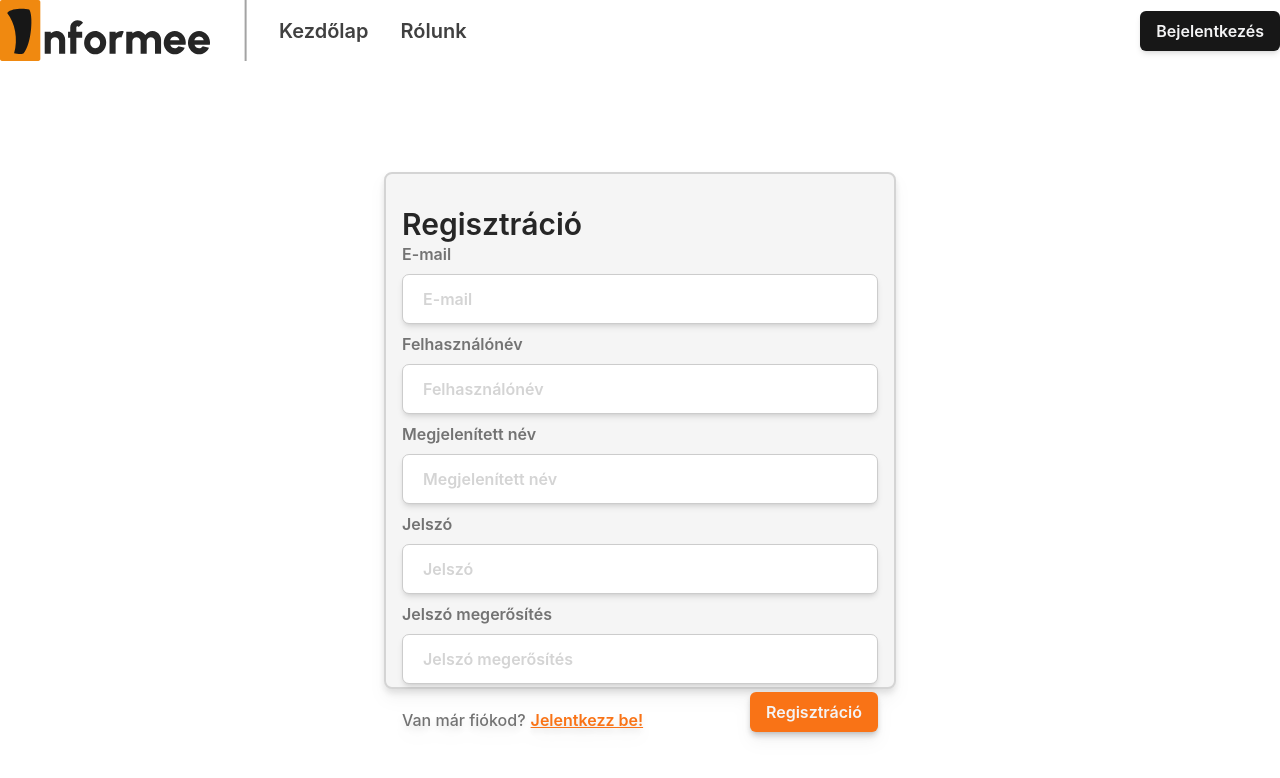
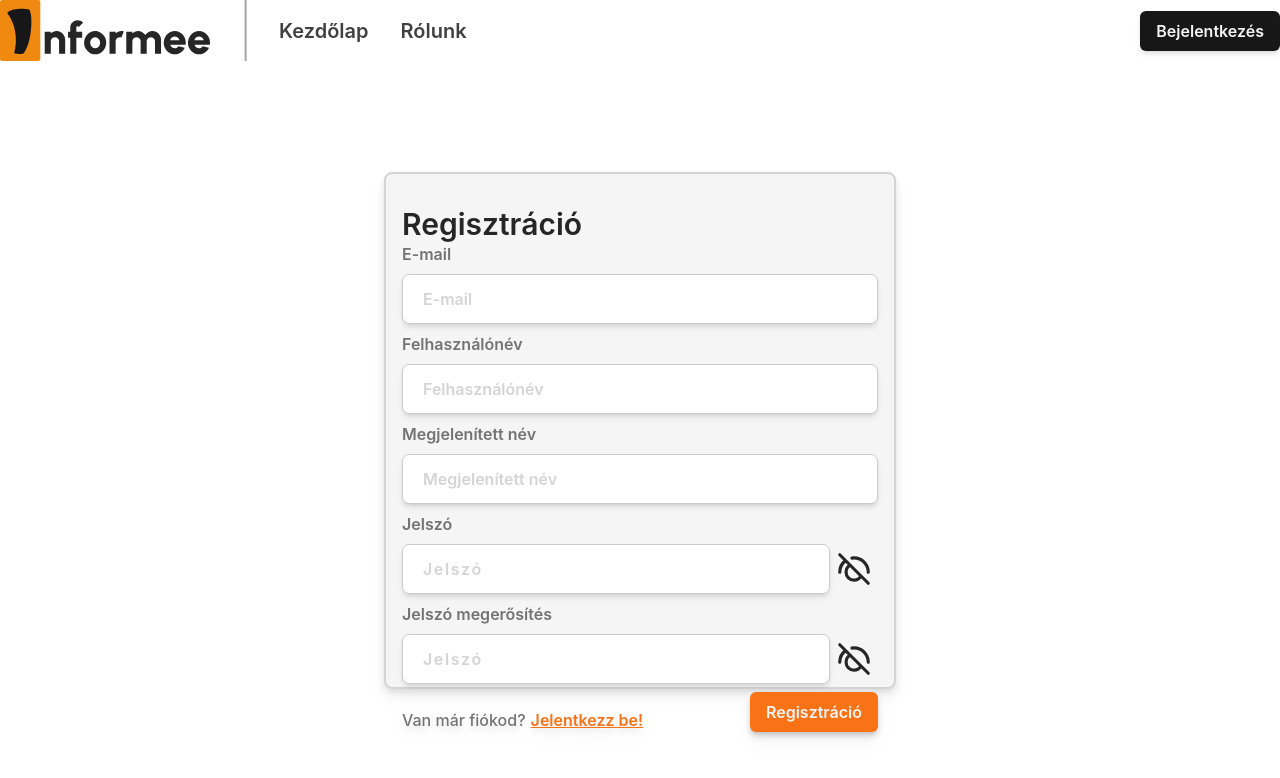
Before and after one commit to WR0NGTH3HU4/Informee, a Vue app: page /Registration in a window 1280 px wide. Shown: the top 778 px of the page. Built offline with nearby package versions, Linux system fonts and the light colour scheme; what tailwindcss-animated would draw is missing.

Commit message:
passwd, passwdconfirm hide/show design+logic

```diff
--- a/src/views/Login.vue
+++ b/src/views/Login.vue
@@ -38,8 +38,8 @@
             </div>
             <div class="InputContainer">
                 <h3 class="inputName">Jelszó</h3>
-                <div class="passwd">
-                    <Input :type="passShown ? 'text' : 'password'" id="passwd" placeholder="Jelszó" v-model="Passwd"/>
+                <div class="passwdCon">
+                    <Input :type="passShown ? 'text' : 'password'" id="passwdinput" placeholder="Jelszó" v-model="Passwd"/>
                     <div v-if="passShown" class="PasswdSVG">
                         <passwdShown @click.prevent="onShown" class="show"/>
                     </div>
@@ -84,7 +84,7 @@
     .inputName{
         @apply text-neutral-500
     }
-    .passwd{
+    .passwdCon{
         @apply flex flex-row justify-between content-center items-center w-full
     }
     .show{
@@ -96,7 +96,7 @@
     #email{
         width: 100%;
     }
-    #passwd{
+    #passwdinput{
         @apply tracking-widest;
         width: 90%;
     }
--- a/src/views/Registration.vue
+++ b/src/views/Registration.vue
@@ -2,36 +2,73 @@
     import { RouterLink, RouterView } from 'vue-router'
     import {ref} from 'vue'
     import Button from '../components/Button.vue'
+    import Input from '@/components/Input.vue';
+    import passwdShown from '@/components/passwdShown.vue';
+    import passwdHidden from '@/components/passwdHidden.vue';
+    import { onMounted } from 'vue';
 
-    import Input from '@/components/Input.vue';
+
+    let passShown = ref<boolean>(false);
+    let passConfShown = ref<boolean>(false);
+    const onPasswdShown = () =>{
+
+        passShown.value =!passShown.value
+
+    }
+
+
+    const onPasswdConfShown = () =>{
+        passConfShown.value =! passConfShown.value
+    }
+    onMounted(()=>{
+        passShown.value = false
+        passConfShown.value = false
+    })
 </script>
 <template>
-    <!--     <div class="container w-full flex flex-col justify-center items-center"> -->
-        <div class=" flex flex-column justify-center content-center items-center h-screen">
-            <div class="loginWindow rounded-lg border-2 border-neutral-300 bg-neutral-100 drop-shadow-lg flex flex-col justify-between items-center content-center">
 
-            <div class="TitleContainer w-full flex justify-start">
-                <h1 class="text-neutral-800 text-3xl" id="Title">Regisztráció</h1>
+        <div class="RegContainer">
+            <div class="loginWindow">
+
+            <div class="TitleContainer">
+                <h1 class="" id="Title">Regisztráció</h1>
             </div>
                 <div class="InputContainer">
-                    <h3 class="text-neutral-500">E-mail</h3>
+                    <h3 class="inputName">E-mail</h3>
                     <Input id="email" placeholder="E-mail"/>
                 </div>
                 <div class="InputContainer">
-                    <h3 class="text-neutral-500">Felhasználónév</h3>
+                    <h3 class="inputName">Felhasználónév</h3>
                     <Input id="username" placeholder="Felhasználónév"/>
                 </div>
                 <div class="InputContainer">
-                    <h3 class="text-neutral-500">Megjelenített név</h3>
+                    <h3 class="inputName">Megjelenített név</h3>
                     <Input id="displayname" placeholder="Megjelenített név"/>
                 </div>
                 <div class="InputContainer">
-                    <h3 class="text-neutral-500">Jelszó</h3>
-                    <Input id="passwd" placeholder="Jelszó"/>
+                    <h3 class="inputName">Jelszó</h3>
+                    <div class="passwdCon">
+                        <Input :type="passShown ? 'text' : 'password'" class="passwd" placeholder="Jelszó"/>
+                        <div v-if="passShown" class="PasswdSVG">
+                            <passwdShown @click.prevent="onPasswdShown" class="show"/>
+                        </div>
+                        <div v-else class="PasswdSVG">
+                            <passwdHidden @click.prevent="onPasswdShown" class="show"/>
+                        </div>
+                    </div>
                 </div>
                 <div class="InputContainer">
-                    <h3 class="text-neutral-500">Jelszó megerősítés</h3>
-                    <Input id="passwdconf" placeholder="Jelszó megerősítés"/>
+                    <h3 class="inputName">Jelszó megerősítés</h3>
+                    <div class="passwdCon">
+                        <Input :type="passConfShown ? 'text' : 'password'" class="passwd" placeholder="Jelszó"/>
+                        <div v-if="passShown" class="PasswdSVG">
+                            <passwdShown @click.prevent="onPasswdConfShown" class="show"/>
+                        </div>
+                        <div v-else class="PasswdSVG">
+                            <passwdHidden @click.prevent="onPasswdConfShown" class="show"/>
+                        </div>
+                    </div>
+
                 </div>
 
                 <!--PassWd input field-->
@@ -55,14 +92,44 @@
     *{
         margin: 0;
         padding: 0;
-
+    }
+    .loginWindow{
+        @apply rounded-lg border-2 border-neutral-300 bg-neutral-100 drop-shadow-lg flex flex-col justify-between items-center content-center;
+        width: 40%;
+        height: 70%;
+        padding: 2rem 1rem 2rem 1rem;
+    }
+    .GoToPages{
+        @apply w-full;
+    }
+    .InputContainer {
+        @apply w-full flex flex-col justify-center content-center;
+    }
+    .TitleContainer{
+        @apply w-full flex justify-start
+    }
+    .RegContainer{
+        @apply flex flex-col justify-center content-center items-center h-screen
+    }
+    .inputName{
+        @apply text-neutral-500
+    }
+    .passwdCon{
+        @apply flex flex-row justify-between content-center items-center w-full
+    }
+    .show{
+        width: 3rem;
+        height: 3rem;
+        padding: 5px;
     }
     #email{
         width: 100%;
     }
-    #passwd{
-        width: 100%;
+    .passwd{
+        @apply tracking-widest;
+        width: 90%;
     }
+
     #username{
         width: 100%;
     }
@@ -72,23 +139,11 @@
     #passwdconf{
         width: 100%;
     }
-    .loginWindow{
-        width: 40%;
-        height: 70%;
-        padding: 2rem 1rem 2rem 1rem;
-    }
-    .GoToPages{
-        width: 100%;
-
-    }
     #Reg{
         padding-left: 5px;
     }
-
-    .InputContainer {
-        @apply w-full flex flex-col justify-center content-center;
-
-
+    #Title{
+        @apply text-neutral-800 text-3xl
     }
 
 </style>
```
